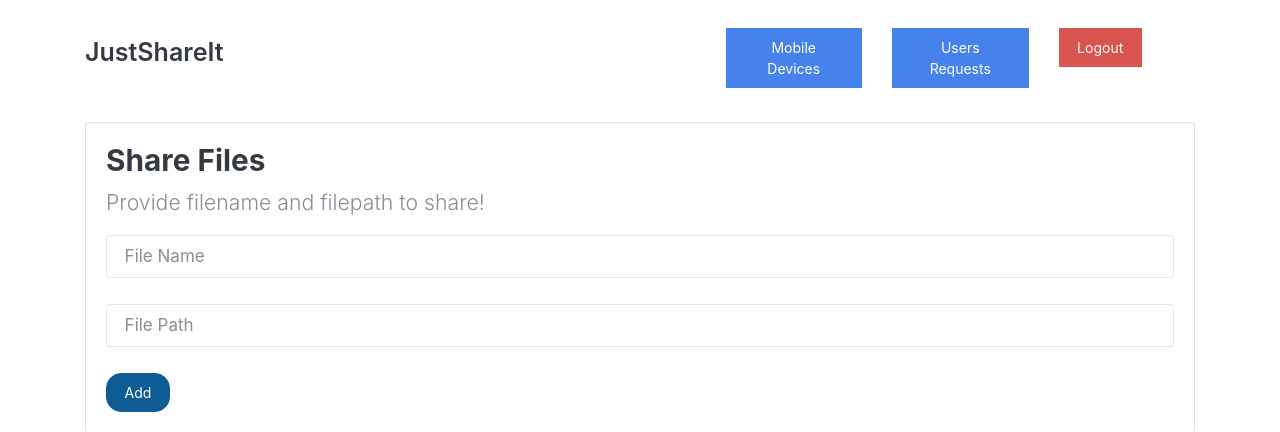
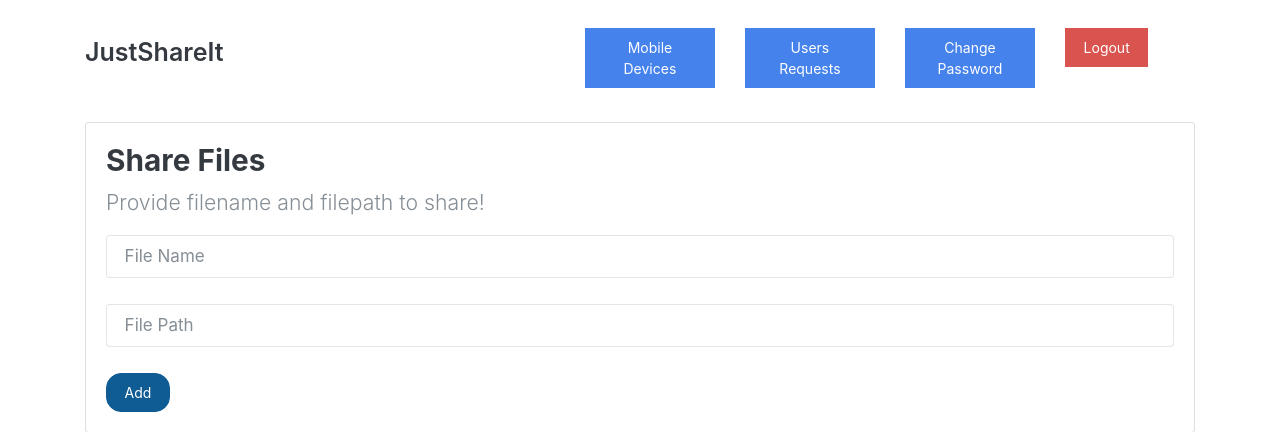
Before and after one commit to adisakshya/JustShareIt, a Flask app: template webserver/templates/index.html in a window 1280 px wide. Shown: the top 432 px of the page. Run offline with Flask 2, Linux system fonts and the light colour scheme; the template is opened without the code that fills it, so the values that code supplies are empty; some libraries are stand-ins or nearby versions.

Commit message:
added admin-change-password-form

```diff
--- a/webserver/templates/index.html
+++ b/webserver/templates/index.html
@@ -87,6 +87,27 @@
                 </div>
             </div>
             <div class="col">
+                <div>
+                    <a class="btn btn-primary" role="button" data-toggle="modal" href="#password" style="border-radius: 0;">
+                      Change Password
+                    </a>
+                    <div class="modal fade" role="dialog" tabindex="-1" id="password">
+                        <div class="modal-dialog" role="document">
+                            <div class="modal-content">
+                                <form action="/JustShareIt/admin/change/password" method="POST">
+                                  <div class="form-group">
+                                    <input type="password" name="old_password" id="old_password" class="form-control" placeholder="Old Password">
+                                    <input type="password" name="new_password" id="new_password" class="form-control" placeholder="New Password">
+                                    <input type="password" name="confirm_password" id="confirm_password" class="form-control" placeholder="Confirm New Password">
+                                  </div>
+                                  <button class="btn btn-primary" type="submit">Change Password</button>
+                                </form>
+                            </div>
+                        </div>
+                    </div>
+                </div>
+            </div>
+            <div class="col">
                   <form action="/JustShareIt/admin/auth/logout" method="POST">
                     <button type="submit" class="btn btn-danger" style="border-radius: 0;">
                       Logout
```
Also changed, not shown: webserver/blueprints/admin.py (+21 -0 lines).
